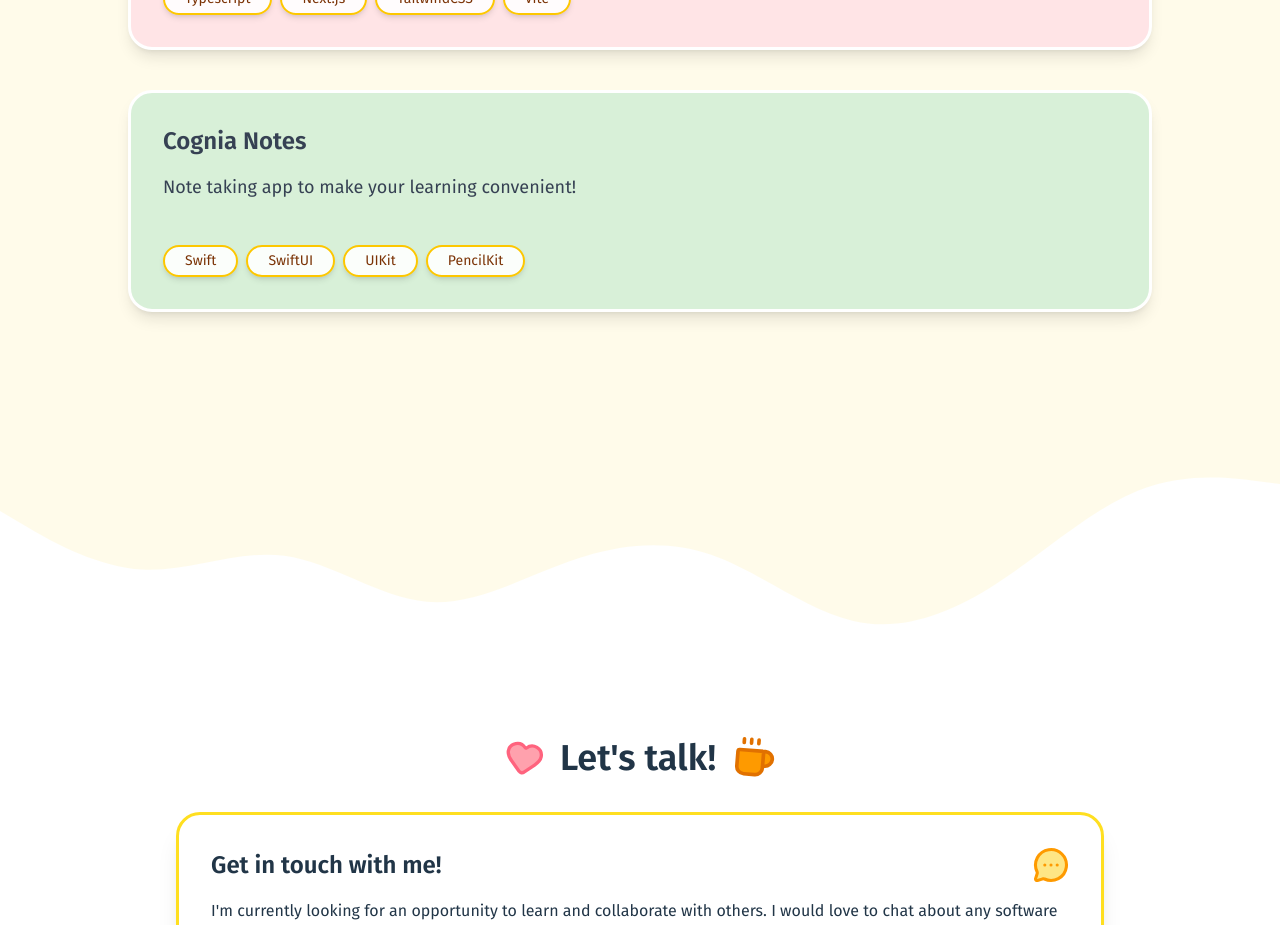
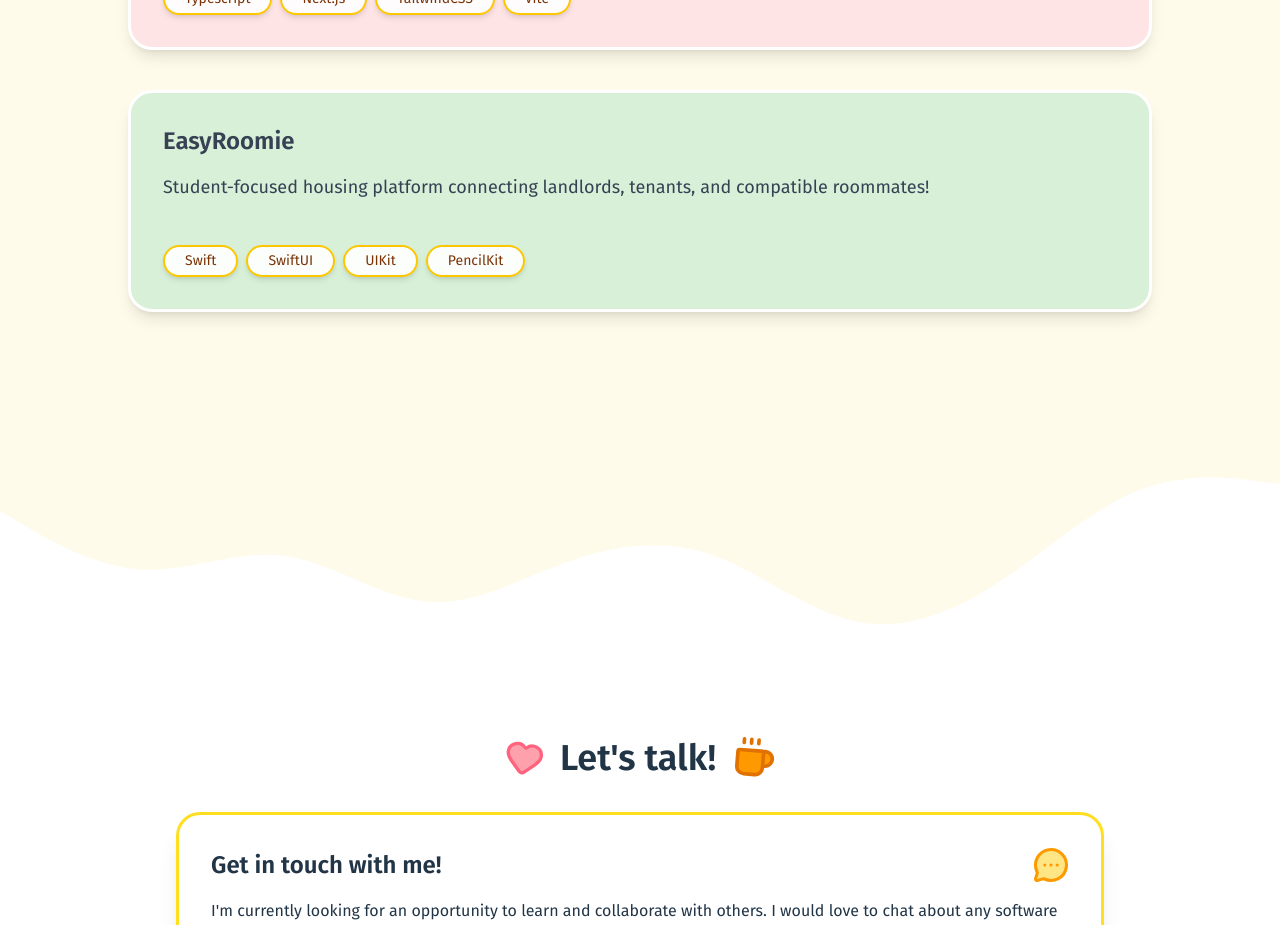
Before and after one commit to ca-Stella/ca-stella.github.io, a React (Vite) app: page / in a window 1280 px wide. Shown: the part 2240-3165 px from the top of the page. Built offline with nearby package versions, Linux system fonts and the light colour scheme; a web font is replaced by a local one.

Commit message:
Add EasyRoomie card

```diff
--- a/src/components/Projects.tsx
+++ b/src/components/Projects.tsx
@@ -3,8 +3,8 @@ import { motion, AnimatePresence } from "motion/react";
 import { useState } from "react";
 // import { Link } from "react-router-dom";
 // import EaseTrace from "../projects/EaseTrace";
-// import GoosePark from "../projects/GoosePark";
-import Cognia from "../projects/Cognia";
+import EasyRoomie from "../projects/EasyRoomie";
+// import Cognia from "../projects/Cognia";
 import StudyDashboard from "../projects/StudyDashboard";
 import ComingSoon from "../projects/ComingSoon";
 import GoosePark from "../projects/GoosePark";
@@ -45,15 +45,25 @@ export default function Projects() {
       expanded: ComingSoon,
     },
     {
-      title: "Cognia Notes",
+      title: "EasyRoomie",
       description:
-        "Note taking app to make your learning convenient!",
+        "Student-focused housing platform connecting landlords, tenants, and compatible roommates!",
       tags: ["Swift", "SwiftUI", "UIKit", "PencilKit"],
       bgColor: "bg-light-green",
-      slug: "cognia",
-      fileName: "Cognia",
-      expanded: Cognia,
+      slug: "easyroomie",
+      fileName: "EasyRoomie",
+      expanded: EasyRoomie,
     },
+    // {
+    //   title: "Cognia Notes",
+    //   description:
+    //     "Note taking app to make your learning convenient!",
+    //   tags: ["Swift", "SwiftUI", "UIKit", "PencilKit"],
+    //   bgColor: "bg-light-green",
+    //   slug: "cognia",
+    //   fileName: "Cognia",
+    //   expanded: Cognia,
+    // },
   ];
 
   const [cardActives, setCardActives] = useState(
--- /dev/null
+++ b/src/projects/EasyRoomie.tsx
@@ -0,0 +1,14 @@
+import { ProjectPage } from "../layout/ProjectPage";
+
+export default function EasyRoomie() {
+  return (
+    <ProjectPage
+      title="EasyRoomie"
+      className="bg-white w-full max-w-full h-auto"
+      textEmphasisColor="text-[#87d3de]"
+    >
+      <div className="w-full max-w-5xl p-6 flex flex-col gap-2 items-start justify-center space-y-6 text-base text-gray-700 leading-relaxed pb-4 pt-0">
+      </div>
+    </ProjectPage>
+  );
+}
```
